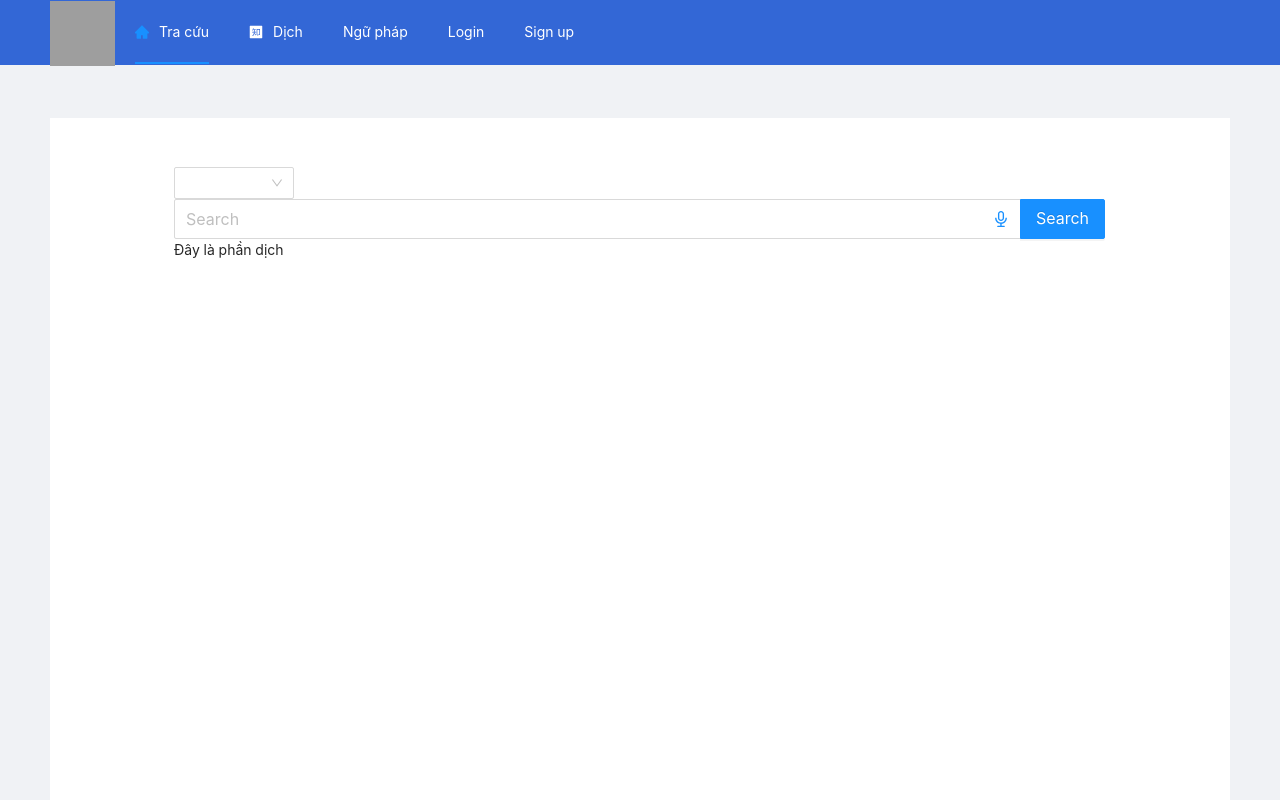
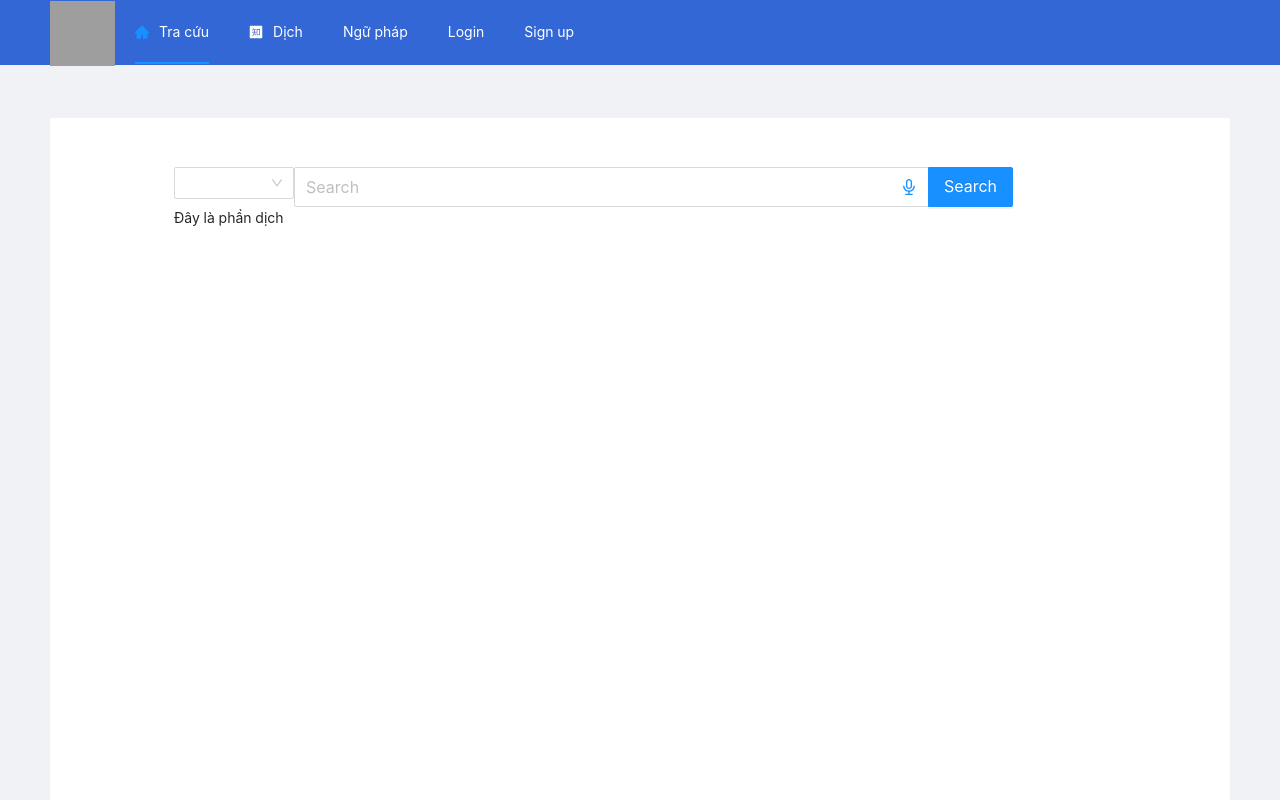
Before and after one commit to tranhoanglonghai2k/Project-Web-Frontend, a React (Create React App) app in the folder frontend/: page / in a window 1280 px wide. Shown: the top 800 px of the page. Built offline with nearby package versions, Linux system fonts and the light colour scheme; grey boxes are pictures that could not be loaded.

Commit message:
css Translate page

```diff
--- a/frontend/src/components/Search/Search.css
+++ b/frontend/src/components/Search/Search.css
@@ -1,8 +1,10 @@
-.select {
+.search-form .select {
   text-align: center;
-  margin: auto;
+  max-width: 120px !important;
+  display: inline-block;
+  position: relative;
 }
 
-.search-form {
-    margin: auto;
+.search {
+  max-width: 720px;
 }
--- a/frontend/src/components/Search/Search.js
+++ b/frontend/src/components/Search/Search.js
@@ -1,6 +1,7 @@
 import React, { useState } from "react";
 import { Form, Select, Input } from "antd";
 import { AudioOutlined } from "@ant-design/icons";
+import "./Search.css";
 import "../../App.css";
 
 function Search() {
@@ -46,6 +47,7 @@ function Search() {
   return (
     <div className="container mglr-100 mgtb-25">
       <Form onSubmit={handleSubmit} className="search-form">
+        <div>
           <div className="select">
             <Select
               style={{ width: 120 }}
@@ -66,8 +68,10 @@ function Search() {
             enterButton="Search"
             size="large"
             suffix={suffix}
-          className="search-input"
+            allowClear
+            className="search"
           />
+        </div>
         <div>{output}</div>
       </Form>
     </div>
--- a/frontend/src/components/SelectLanguage/SelectLanguage.css
+++ b/frontend/src/components/SelectLanguage/SelectLanguage.css
@@ -1,5 +1,6 @@
 textarea.ant-input {
   min-height: 250px !important;
+  vertical-align: none;
 }
 
 .container-language {
@@ -18,7 +19,13 @@ textarea.ant-input {
   font-size: 20px !important;
 }
 
+.container-translate {
+  position: relative;
+  width: 100%;
+}
+
 .textarea {
+  /* display: inline-block; */
   max-width: 50%;
 }
 
```
Lines whose indentation alone changed are shown as unchanged.
